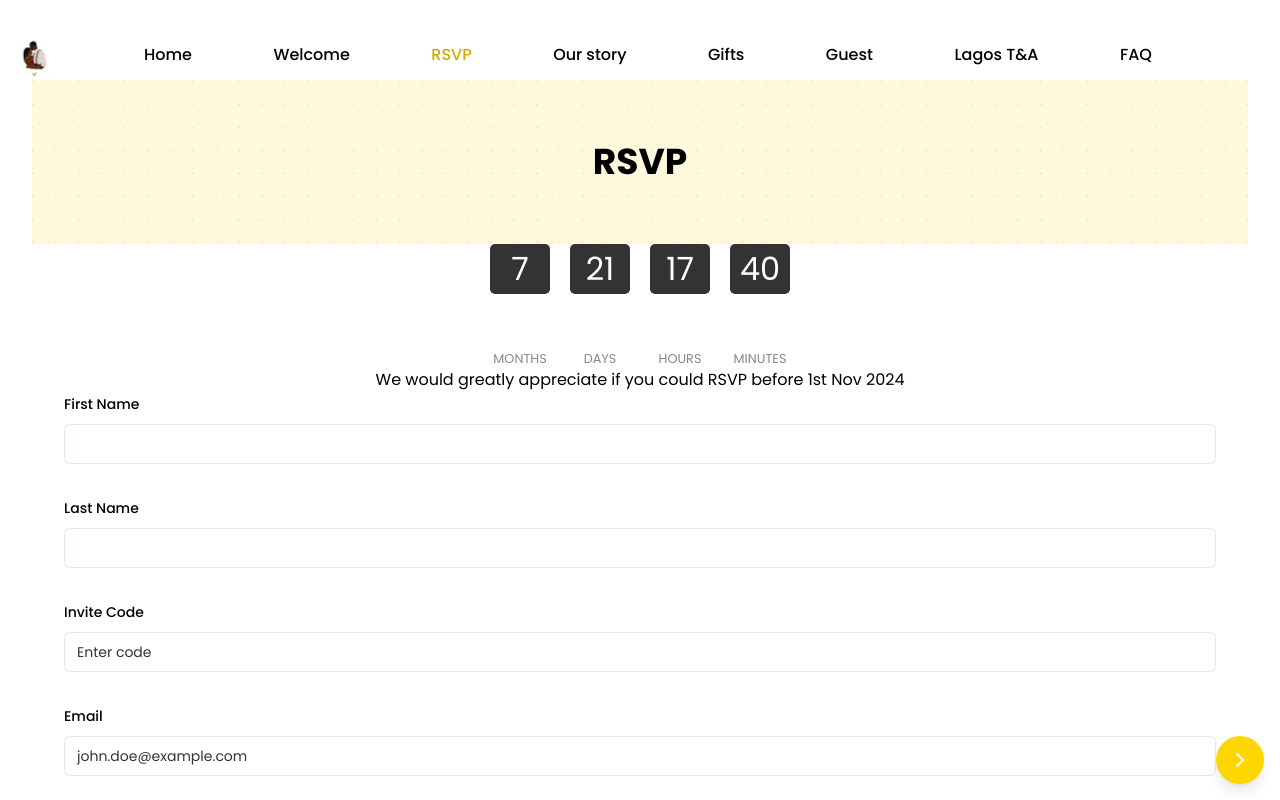
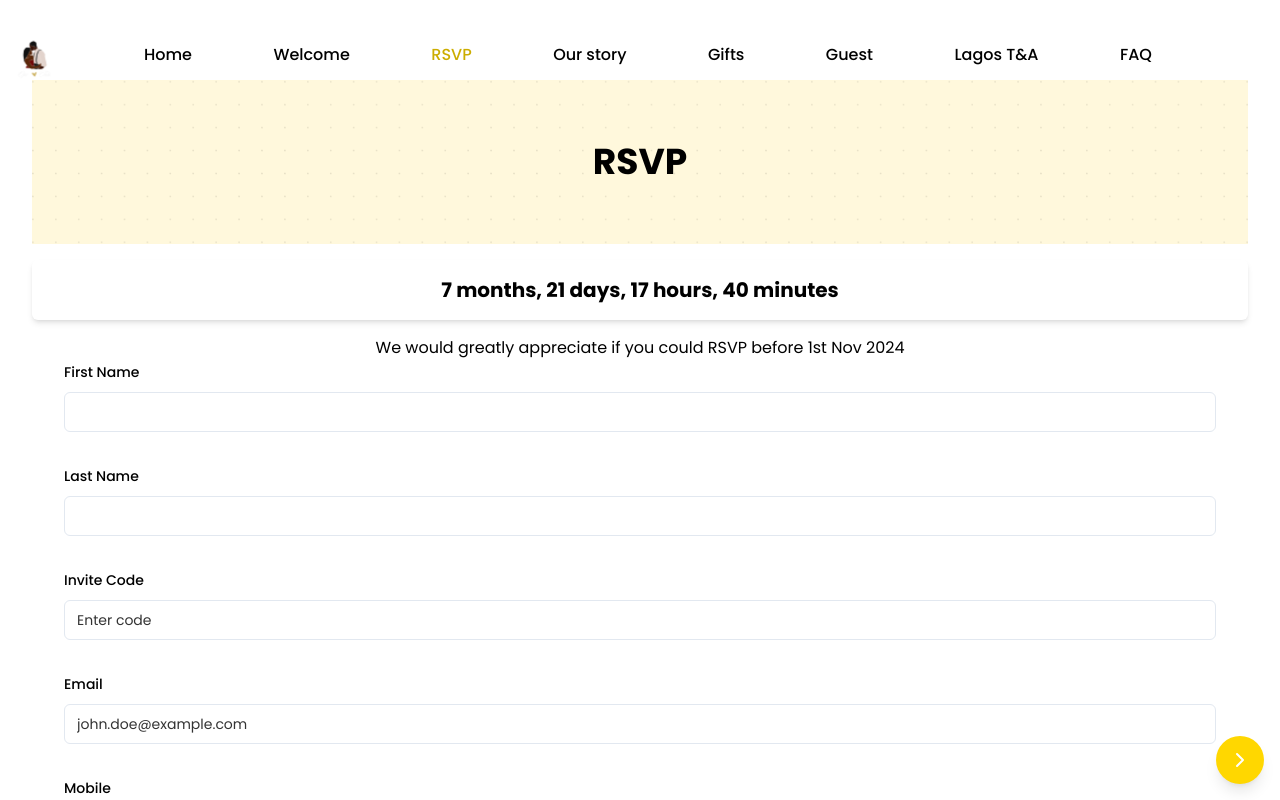
Before and after one commit to Femlol1/wedding, a Next.js app: page /rsvp in a window 1280 px wide. Shown: the top 800 px of the page. Built offline with nearby package versions, Linux system fonts and the light colour scheme.

Commit message:
chore: Refactor RSVP page to use Countdown component instead of FlipClock

```diff
--- a/app/(root)/rsvp/page.tsx
+++ b/app/(root)/rsvp/page.tsx
@@ -1,5 +1,5 @@
 "use client"
-import FlipClock from "@/components/shared/FlipClock/FlipClock";
+import Countdown from "@/components/shared/Countdown";
 import { RSVPForm } from "@/components/shared/RSVPForm";
 import { Button } from "@/components/ui/button";
 import Link from "next/link";
@@ -13,7 +13,7 @@ const Rsvp: React.FC = () => {
         <div className="wrapper h3-bold text-center">RSVP</div>
       </section>
       <section>
-        <FlipClock eventDate={eventDate} />  {/* Use the new FlipClock component */}
+        <Countdown eventDate={eventDate} />
       </section>
       <section>
         <div className="mb-4 rsvp">
--- a/components/shared/Countdown.js
+++ b/components/shared/Countdown.js
@@ -1,21 +1,37 @@
+// components/shared/Countdown.js
 "use client";
-import FlipClock from "react-flip-clock";
+import { useEffect, useState } from "react";
 
 const Countdown = ({ eventDate }) => {
-	const event = new Date(eventDate).getTime();
-	const now = new Date().getTime();
-	const remainingTime = (event - now) / 1000; // Time in seconds
+	const [timeLeft, setTimeLeft] = useState("");
+
+	useEffect(() => {
+		const timer = setInterval(() => {
+			const now = new Date();
+			const event = new Date(eventDate);
+			const difference = event - now;
+
+			const months = Math.floor(difference / (1000 * 60 * 60 * 24 * 30));
+			const days = Math.floor(difference / (1000 * 60 * 60 * 24));
+			const hours = Math.floor(
+				(difference % (1000 * 60 * 60 * 24)) / (1000 * 60 * 60)
+			);
+			const minutes = Math.floor((difference % (1000 * 60 * 60)) / (1000 * 60));
+			// const seconds = Math.floor((difference % (1000 * 60)) / 1000);
+
+			setTimeLeft(
+				`${months} months, ${
+					days % 30
+				} days, ${hours} hours, ${minutes} minutes`
+			);
+		}, 1000);
+
+		return () => clearInterval(timer);
+	}, [eventDate]);
 
 	return (
-		<div className="flex justify-center my-8">
-			<FlipClock
-				countdown
-				seconds={remainingTime} // Countdown in seconds
-				showSeconds
-				showMinutes
-				showHours
-				showDays
-			/>
+		<div className="text-center my-4 text-xl font-bold bg-gray-100 p-4 rounded-md shadow-md">
+			{timeLeft}
 		</div>
 	);
 };
--- a/components/shared/FlipClock/FlipClock.tsx
+++ b/components/shared/FlipClock/FlipClock.tsx
@@ -2,12 +2,26 @@
 import { useEffect, useState } from "react";
 import styles from "./FlipClock.module.css";
 
-const FlipClock = ({ eventDate }) => {
-  const [timeLeft, setTimeLeft] = useState(calculateTimeLeft());
-  const [prevTimeLeft, setPrevTimeLeft] = useState(timeLeft);
-  const [flippingUnits, setFlippingUnits] = useState({});
+interface FlipClockProps {
+  eventDate: string;
+}
 
-  function calculateTimeLeft() {
+interface TimeLeft {
+  months: number;
+  days: number;
+  hours: number;
+  minutes: number;
+}
+
+interface FlippingUnits {
+  months: boolean;
+  days: boolean;
+  hours: boolean;
+  minutes: boolean;
+}
+
+const FlipClock: React.FC<FlipClockProps> = ({ eventDate }) => {
+  const calculateTimeLeft = (): TimeLeft => {
     const now = new Date();
     const event = new Date(eventDate);
     const difference = event.getTime() - now.getTime();
@@ -18,7 +32,11 @@ const FlipClock = ({ eventDate }) => {
       hours: Math.floor((difference / (1000 * 60 * 60)) % 24),
       minutes: Math.floor((difference / 1000 / 60) % 60),
     };
-  }
+  };
+
+  const [timeLeft, setTimeLeft] = useState<TimeLeft>(calculateTimeLeft());
+  const [prevTimeLeft, setPrevTimeLeft] = useState<TimeLeft>(timeLeft);
+  const [flippingUnits, setFlippingUnits] = useState<Partial<FlippingUnits>>({});
 
   useEffect(() => {
     const timer = setInterval(() => {
@@ -42,9 +60,9 @@ const FlipClock = ({ eventDate }) => {
     <div className={styles.flipClock}>
       {Object.keys(timeLeft).map((unit, index) => (
         <div key={index} className={styles.flipUnitContainer}>
-          <div className={`${styles.flipCard} ${flippingUnits[unit] ? styles.flipping : ""}`}>
-            <div className={styles.upperCard}>{timeLeft[unit]}</div>
-            <div className={styles.lowerCard}>{prevTimeLeft[unit]}</div>
+          <div className={`${styles.flipCard} ${flippingUnits[unit as keyof FlippingUnits] ? styles.flipping : ""}`}>
+            <div className={styles.upperCard}>{timeLeft[unit as keyof TimeLeft]}</div>
+            <div className={styles.lowerCard}>{prevTimeLeft[unit as keyof TimeLeft]}</div>
           </div>
           <div className={styles.flipLabel}>{unit.charAt(0).toUpperCase() + unit.slice(1)}</div>
         </div>
--- a/components/shared/MobileNav.tsx
+++ b/components/shared/MobileNav.tsx
@@ -24,7 +24,7 @@ const MobileNav = () => {
                         className="cursor-pointer"
                     />
                 </SheetTrigger>
-                <SheetContent className="flex flex-col gap-2 bg-gray md:hidden">
+                <SheetContent className="flex flex-col gap-2 bg-gray md:hidden bg-white">
                     <Image
                         src={"/assets/images/logo.png"}
                         alt="logo"
```
